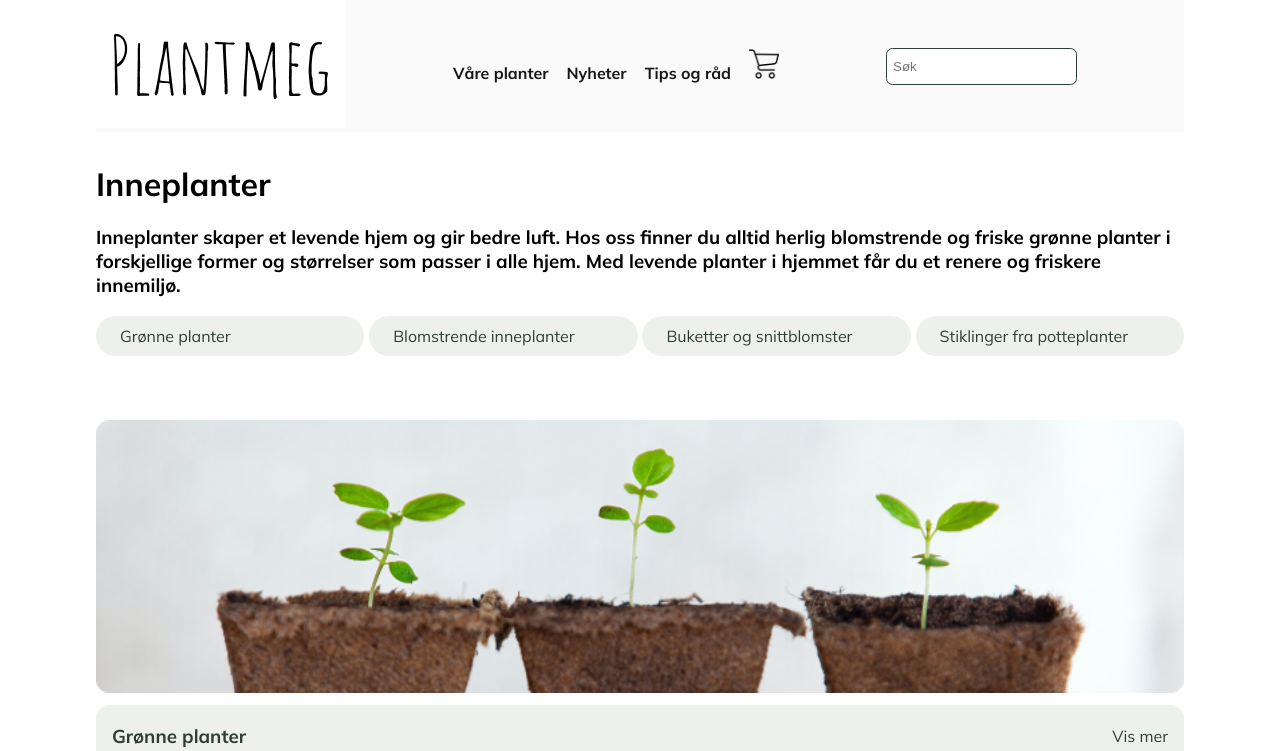
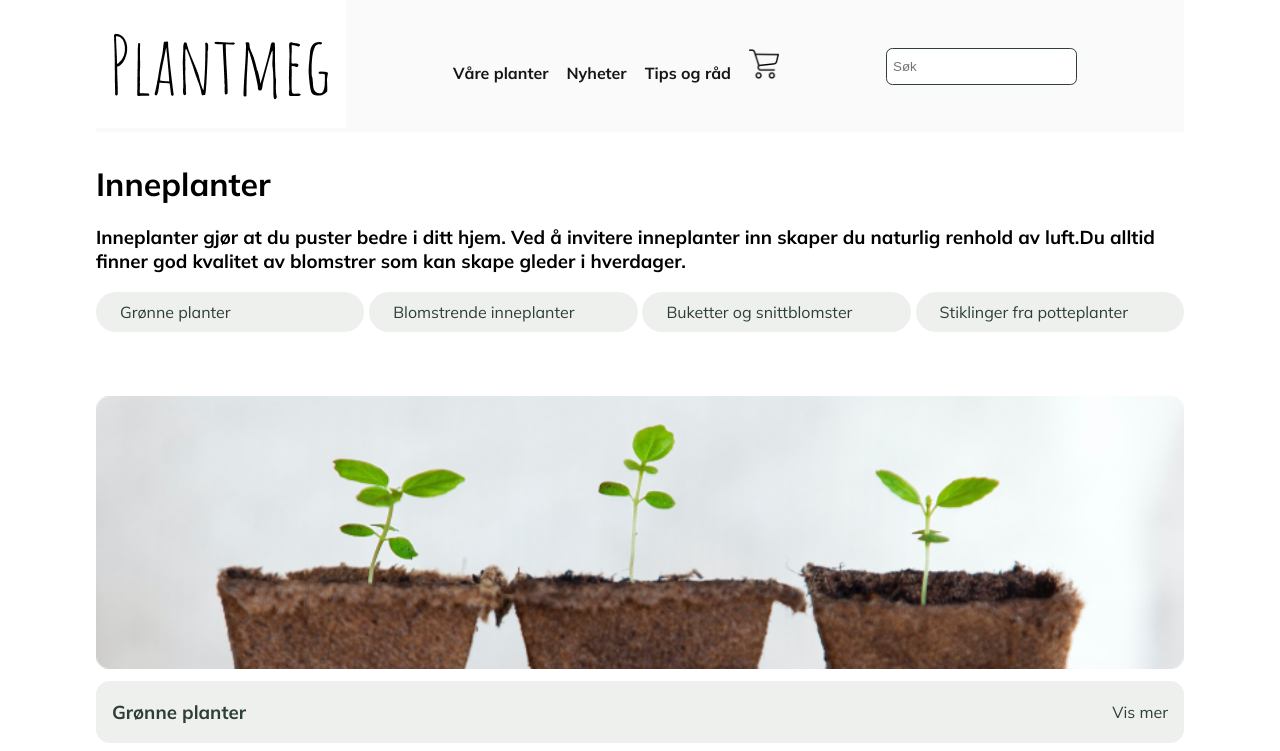
Before and after one commit to annamariabukalska/plantmeg, a React (Create React App) app: page /kategori in a window 1280 px wide. Shown: the top 751 px of the page. Built offline with nearby package versions, Linux system fonts and the light colour scheme.

Commit message:
rettet skrivefeil

```diff
--- a/src/pages/ArticlePage/ArticlePage.js
+++ b/src/pages/ArticlePage/ArticlePage.js
@@ -23,7 +23,7 @@ function ArticlePage() {
               name="Den beste jord!"
               subtitle="Lær hvordan man får næringsrik jord som plantene trives i."
               imageUrl="jord.jpg"
-              link="https://www.youtube.com/"
+              link="https://www.plantemagasinet.no/post/hvorfor-bor-planter-pottes-om"
               buttonTitle="Les mer ↗"
             />
           </div>
--- a/src/pages/CategoryPage/CategoryPage.js
+++ b/src/pages/CategoryPage/CategoryPage.js
@@ -7,7 +7,7 @@ function CategoryPage() {
   return (
     <div className="content-inset">
       <h1>Inneplanter</h1>
-      <h3>Inneplanter skaper et levende hjem og gir bedre luft. Hos oss finner du alltid herlig blomstrende og friske grønne planter i forskjellige former og størrelser som passer i alle hjem. Med levende planter i hjemmet får du et renere og friskere innemiljø.</h3>
+      <h3>Inneplanter gjør at du puster bedre i ditt hjem. Ved å invitere inneplanter inn skaper du naturlig renhold av luft.Du alltid finner god kvalitet av blomstrer som kan skape gleder i hverdager. </h3>
       <div className="categorybutton-grid">
       <SecondaryButton
         title="Grønne planter"/>
```
